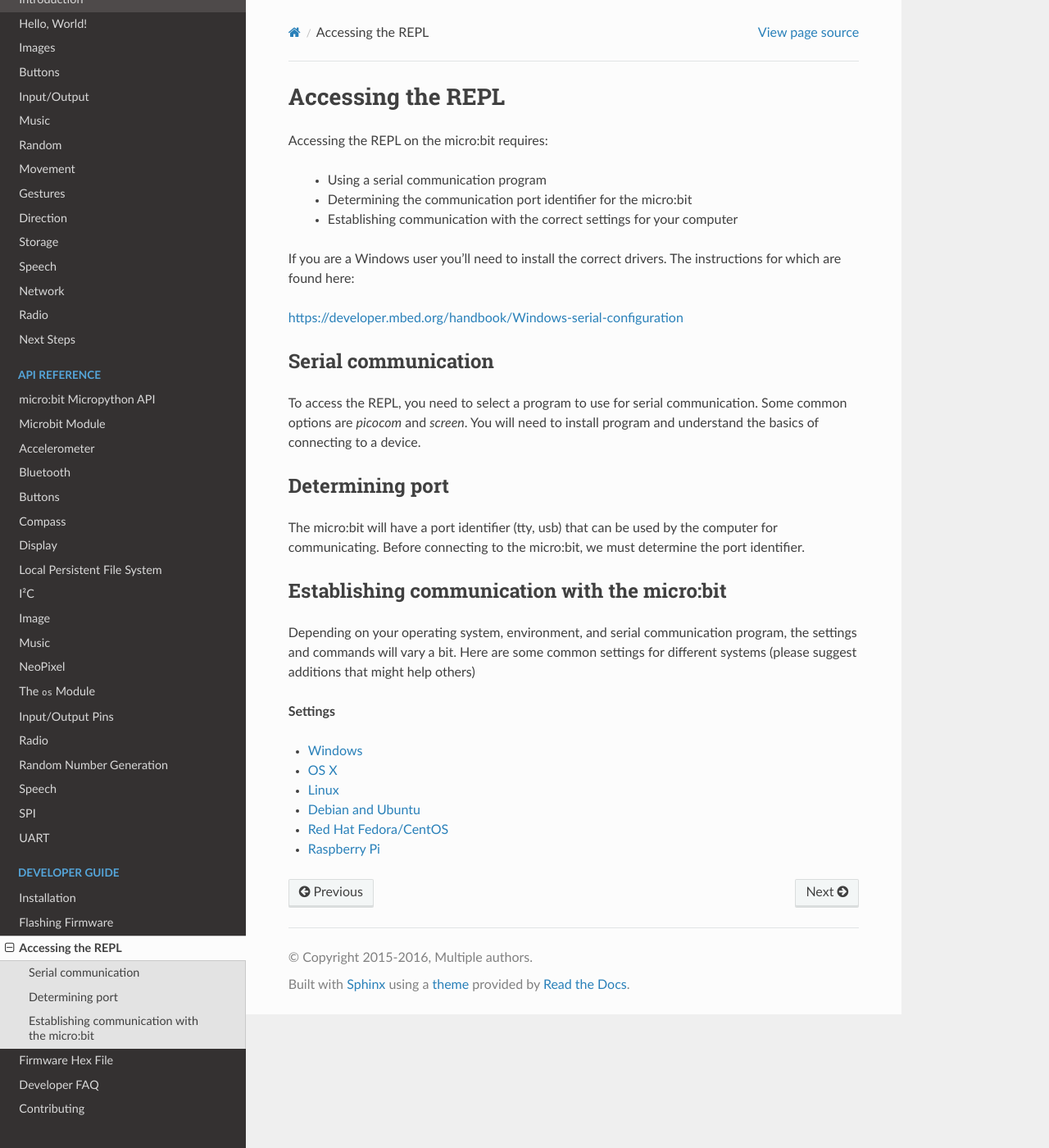
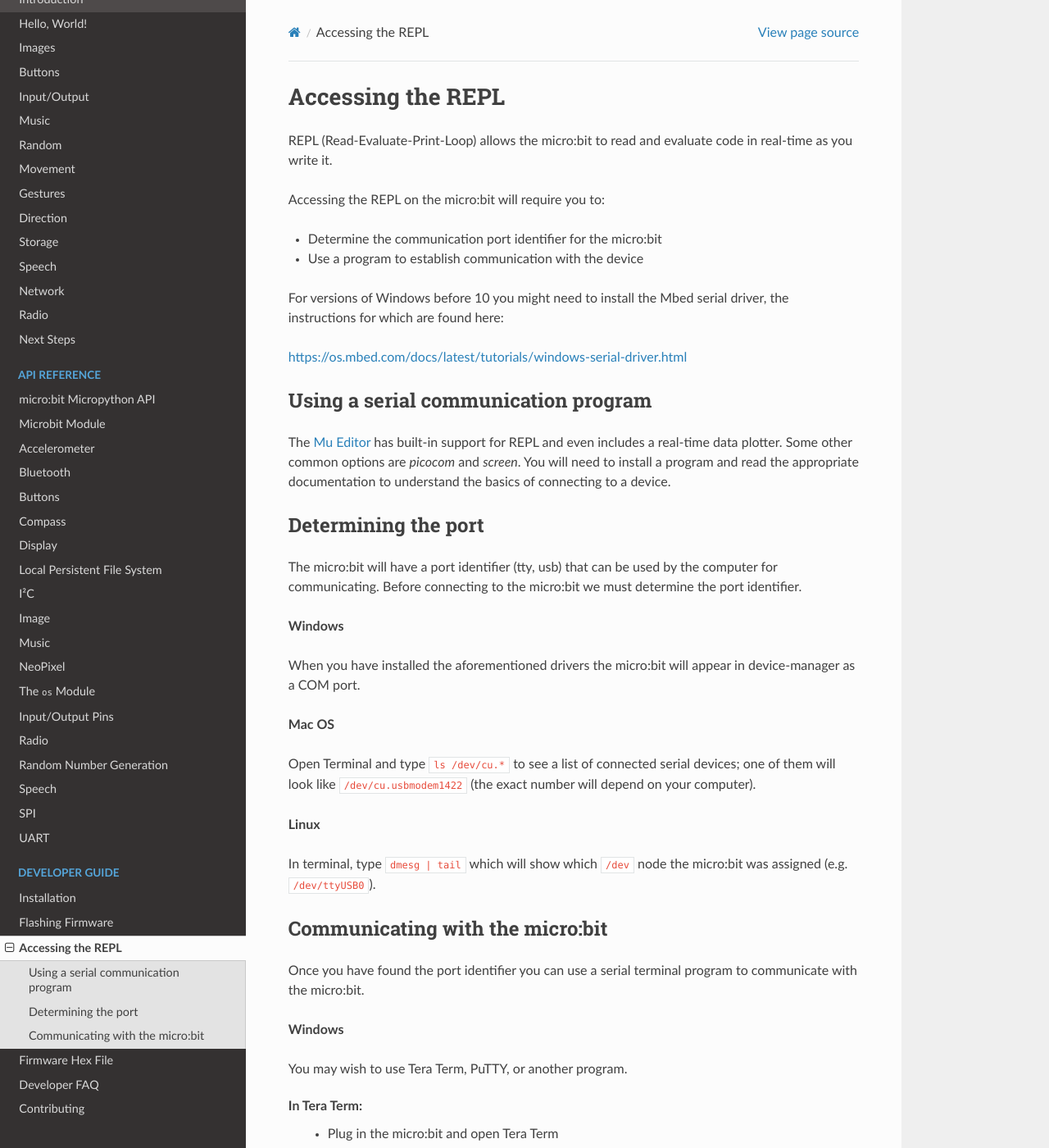
Before and after one commit to bbcmicrobit/micropython, a Sphinx documentation site: the page built from docs/devguide/repl.rst, in a window 1280 px wide and 1400 px high. Shown: the whole window at 82% size. Built offline with Sphinx 7.4.7 and the Read the Docs theme 2.0.0, drawn with Linux system fonts in a browser that asks for light colours; some of the changed text lies outside the part shown.

Commit message:
docs: Update repl.rst to include more info on serial comms (#570)

```diff
--- a/docs/devguide/repl.rst
+++ b/docs/devguide/repl.rst
@@ -4,42 +4,90 @@
 Accessing the REPL
 ==================
 
-Accessing the REPL on the micro:bit requires:
+REPL (Read-Evaluate-Print-Loop) allows the micro:bit to read and evaluate code
+in real-time as you write it.
 
-    * Using a serial communication program
-    * Determining the communication port identifier for the micro:bit
-    * Establishing communication with the correct settings for your computer
+Accessing the REPL on the micro:bit will require you to:
 
-If you are a Windows user you'll need to install the correct drivers. The
-instructions for which are found here:
+* Determine the communication port identifier for the micro:bit
+* Use a program to establish communication with the device
 
-https://developer.mbed.org/handbook/Windows-serial-configuration
+For versions of Windows before 10 you might need to install the Mbed serial
+driver, the instructions for which are found here:
 
-Serial communication
+https://os.mbed.com/docs/latest/tutorials/windows-serial-driver.html
+
+
+Using a serial communication program
+------------------------------------
+
+The `Mu Editor <https://codewith.mu/en/tutorials/1.0/repl>`_ has built-in
+support for REPL and even includes a real-time data plotter. Some other common
+options are `picocom` and `screen`. You will need to install a program and
+read the appropriate documentation to understand the basics of connecting to a
+device.
+
+
+Determining the port
 --------------------
 
-To access the REPL, you need to select a program to use for serial communication.
-Some common options are `picocom` and `screen`. You will need to install
-program and understand the basics of connecting to a device.
+The micro:bit will have a port identifier (tty, usb) that can be used by the
+computer for communicating. Before connecting to the micro:bit we must
+determine the port identifier.
 
-Determining port
-----------------
+**Windows**
 
-The micro:bit will have a port identifier (tty, usb) that can be used by the computer for
-communicating. Before connecting to the micro:bit, we must determine the port identifier.
+When you have installed the aforementioned drivers the micro:bit will appear in
+device-manager as a COM port.
 
-Establishing communication with the micro:bit
----------------------------------------------
+**Mac OS**
 
-Depending on your operating system, environment, and serial communication program,
-the settings and commands will vary a bit. Here are some common settings for different
-systems (please suggest additions that might help others)
+Open Terminal and type ``ls /dev/cu.*`` to see a list of connected serial
+devices; one of them will look like ``/dev/cu.usbmodem1422`` (the exact number
+will depend on your computer).
 
-**Settings**
+**Linux**
 
-* :ref:`Windows <microbit-windows>`
-* :ref:`OS X <microbit-osx>`
-* :ref:`Linux <microbit-linux>`
-* :ref:`Debian and Ubuntu <microbit-debian-ubuntu>`
-* :ref:`Red Hat Fedora/CentOS <microbit-redhat>`
-* :ref:`Raspberry Pi <microbit-rpi>`
+In terminal, type ``dmesg | tail`` which will show which ``/dev`` node the
+micro:bit was assigned (e.g. ``/dev/ttyUSB0``).
+
+
+Communicating with the micro:bit
+--------------------------------
+
+Once you have found the port identifier you can use a serial terminal program
+to communicate with the micro:bit.
+
+**Windows**
+
+You may wish to use Tera Term, PuTTY, or another program.
+
+In Tera Term:
+	* Plug in the micro:bit and open Tera Term
+	* Select Serial as the port
+	* Go to Setup -> Serial port. Ensure the Port is the correct COM port.
+	* Choose a baud rate of ``115200``, data 8 bits, parity none, stop 1 bit.
+
+In PuTTY:
+	* Plug in the micro:bit and open PuTTY
+	* Switch the Connection Type to Serial
+	* Ensure the Port is the correct COM port
+	* Change the baud rate to ``115200``
+	* Select 'Serial' on the menu on the left, then click 'Open'
+
+
+**Mac OS**
+
+Open Terminal and type ``screen /dev/cu.usbmodem1422 115200``, replacing
+``/dev/cu.usbmodem1422`` with the port you found earlier. This will open the
+micro:bit's serial output and show all messages received from the device. To
+exit, press Ctrl-A then Ctrl-D.
+
+
+**Linux**
+
+Using the ``screen`` program, type ``screen /dev/ttyUSB0 115200``, replacing
+``/dev/ttyUSB0`` with the port you found earlier.
+
+Using ``picocom``, type ``picocom /dev/ttyACM0 -b 115200``, again replacing
+``/dev/ttyACM0`` with the port you found earlier.
```
